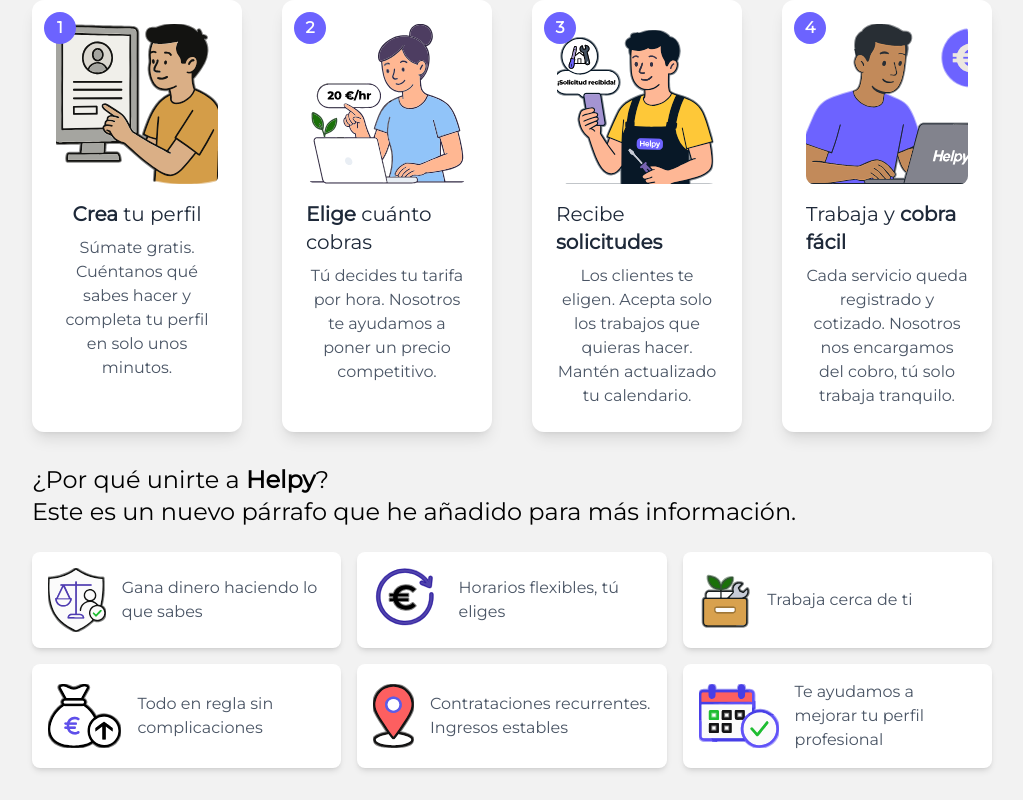
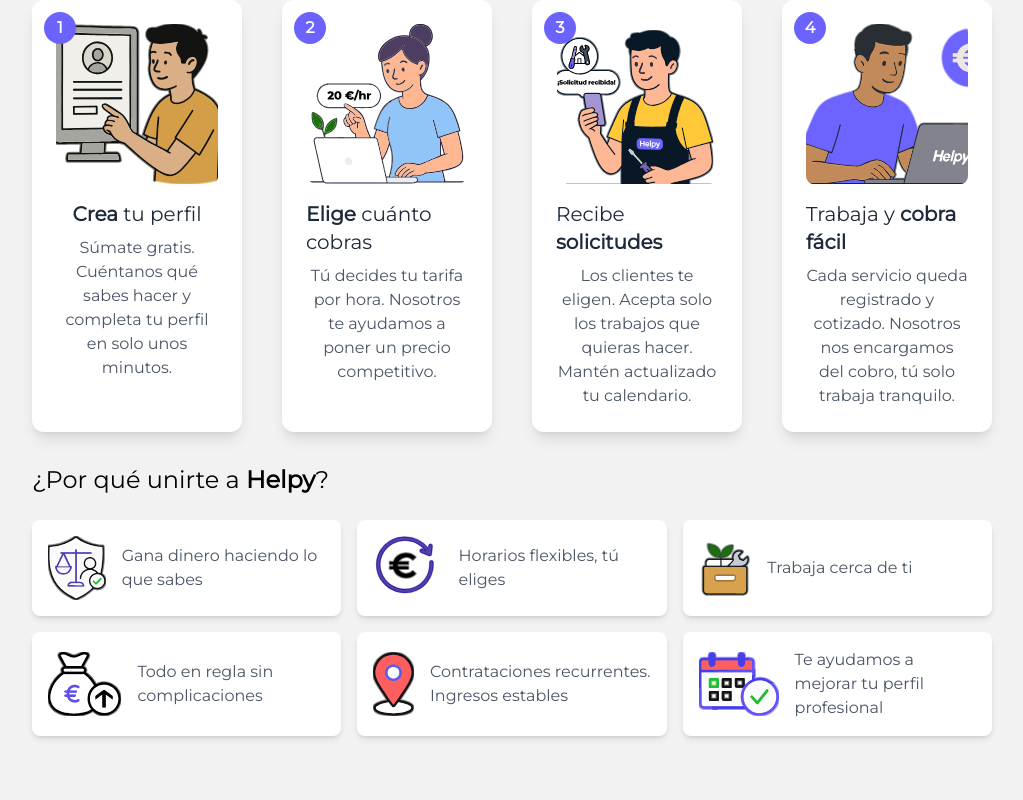
Before and after one commit to GuilleMarejada/helpy, a Nuxt app: page /helper in a window 1280 px wide. Shown: the part 446-1246 px from the top of the page, without its empty margins (128-1151 px from the left). After the commit the page ends 1214 px from the top, so only its background shows below. Built offline with nearby package versions, Linux system fonts and the light colour scheme.

Commit message:
Remove unnecessary paragraph and comments for improved clarity in Helpy's information section

```diff
--- a/pages/helper/index.vue
+++ b/pages/helper/index.vue
@@ -126,11 +126,7 @@
     </div>
     <div class="py-5 sm:py-8 text-xl sm:text-2xl">
       <h3>¿Por qué unirte a <span class="font-extrabold">Helpy</span>?</h3>
-      <p>Este es un nuevo párrafo que he añadido para más información.</p>
-
-      <!-- Grid responsive de 3 columnas y 2 filas -->
       <div class="grid grid-cols-1 sm:grid-cols-2 lg:grid-cols-3 gap-4 mt-6">
-        <!-- Fila 1 -->
         <div class="bg-white rounded-lg shadow-md p-4 flex items-center transition-all hover:shadow-lg">
           <img src="/images/a.svg" alt="Imagen 1" class="w-fit h-16 mr-4 object-cover rounded-lg">
           <div class="text-left">
```
